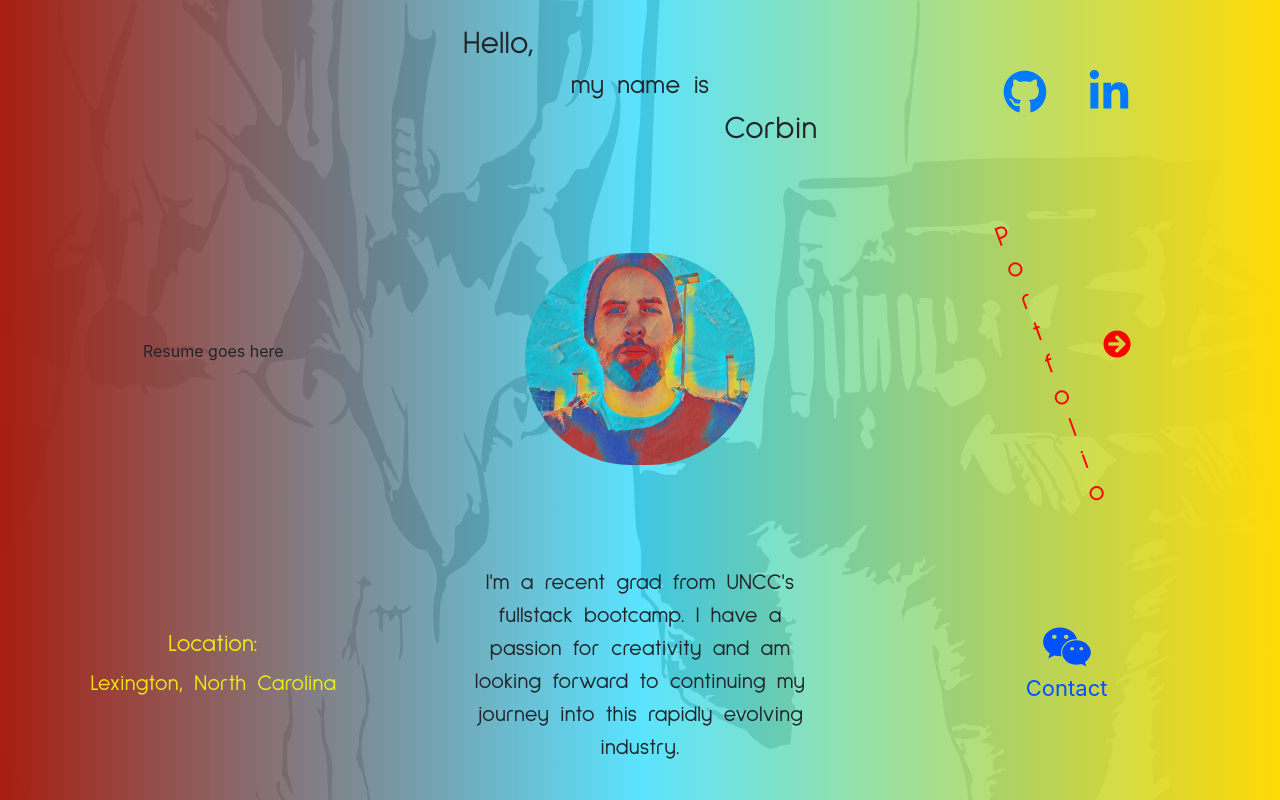
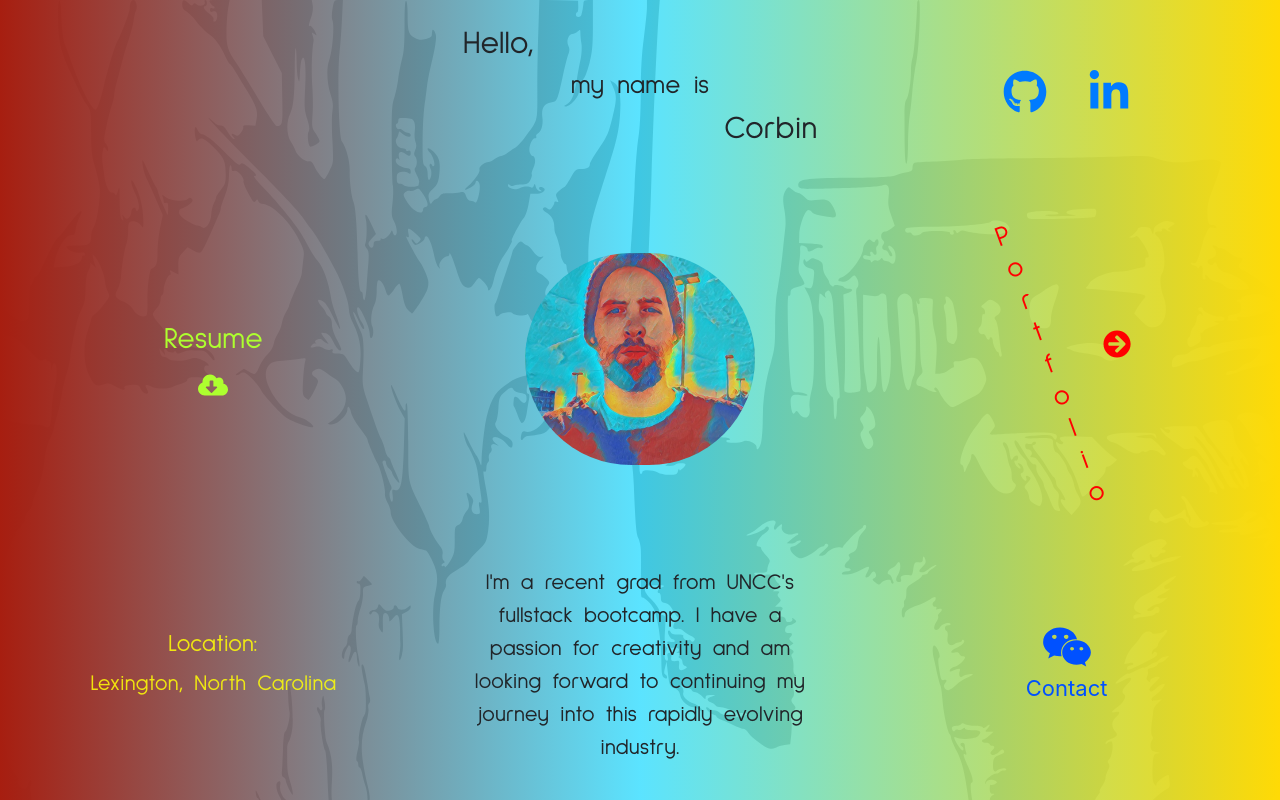
Before and after one commit to cptaylor38/Portfolio, a React (Create React App) app in the folder view/: page / in a window 1280 px wide. Built offline with nearby package versions, Linux system fonts and the light colour scheme.

Commit message:
added resume and adjusting contact form

```diff
--- a/view/public/index.html
+++ b/view/public/index.html
@@ -22,7 +22,7 @@
       work correctly both with client-side routing and a non-root public URL.
       Learn how to configure a non-root public URL by running `npm run build`.
     -->
-  <title>React App</title>
+  <title>Corbin Taylor, Portfolio</title>
 </head>
 
 <body>
--- a/view/src/components/contact/Contact.js
+++ b/view/src/components/contact/Contact.js
@@ -16,7 +16,6 @@ const Contact = () => {
     })
 
     const handleChange = e => {
-        console.log(e.target);
         setformData({ ...formData, [e.target.name]: e.target.value })
     }
 
@@ -26,7 +25,7 @@ const Contact = () => {
             [e.target.name]: e.target.value
         })
         toggle(false);
-        const form = await axios.post('/api/form',
+        await axios.post('/api/form',
             {
                 first: formData.firstname,
                 last: formData.lastname,
--- a/view/src/components/resume/Resume.css
+++ b/view/src/components/resume/Resume.css
@@ -0,0 +1,37 @@
+@font-face {
+    font-family: SulphurPoint-Regular;
+    src: url('../../assets/fonts/SulphurPoint-Regular.otf');
+}
+
+.resumeContainer
+{
+    font-size: 30px;
+    font-family: SulphurPoint-Regular;
+    display: flex;
+    flex-direction: column;
+    padding: 40px;
+}
+
+.resumeContainer > a
+{
+    text-decoration: none;
+    color: greenyellow;
+}
+
+.resumeContainer > a:hover
+{
+    color: white;
+}
+
+@media(max-width: 929px)
+{
+    .resumeContainer > a
+    {
+        color: rgb(34, 34, 34);
+    }
+
+    .resumeContainer > a:hover
+    {
+        color: rgb(226, 0, 158);
+    }
+}
--- a/view/src/components/resume/Resume.js
+++ b/view/src/components/resume/Resume.js
@@ -1,11 +1,12 @@
 import React from 'react';
 import './Resume.css';
+import { FaCloudDownloadAlt } from 'react-icons/fa';
 
 const Resume = () => {
     return (
         <>
             <div className='resumeContainer container'>
-                <p>Resume goes here</p>
+                <a href='https://docs.google.com/document/d/1UeyafVj0o_w9heVp52pXpz6VLscIONGxZkswwEsCzyQ/export?format=pdf'><div>Resume</div> <FaCloudDownloadAlt /></a>
             </div>
         </>
     )
```
Also changed, not shown: 1 other file (tests, documents, lock files or other folders).
